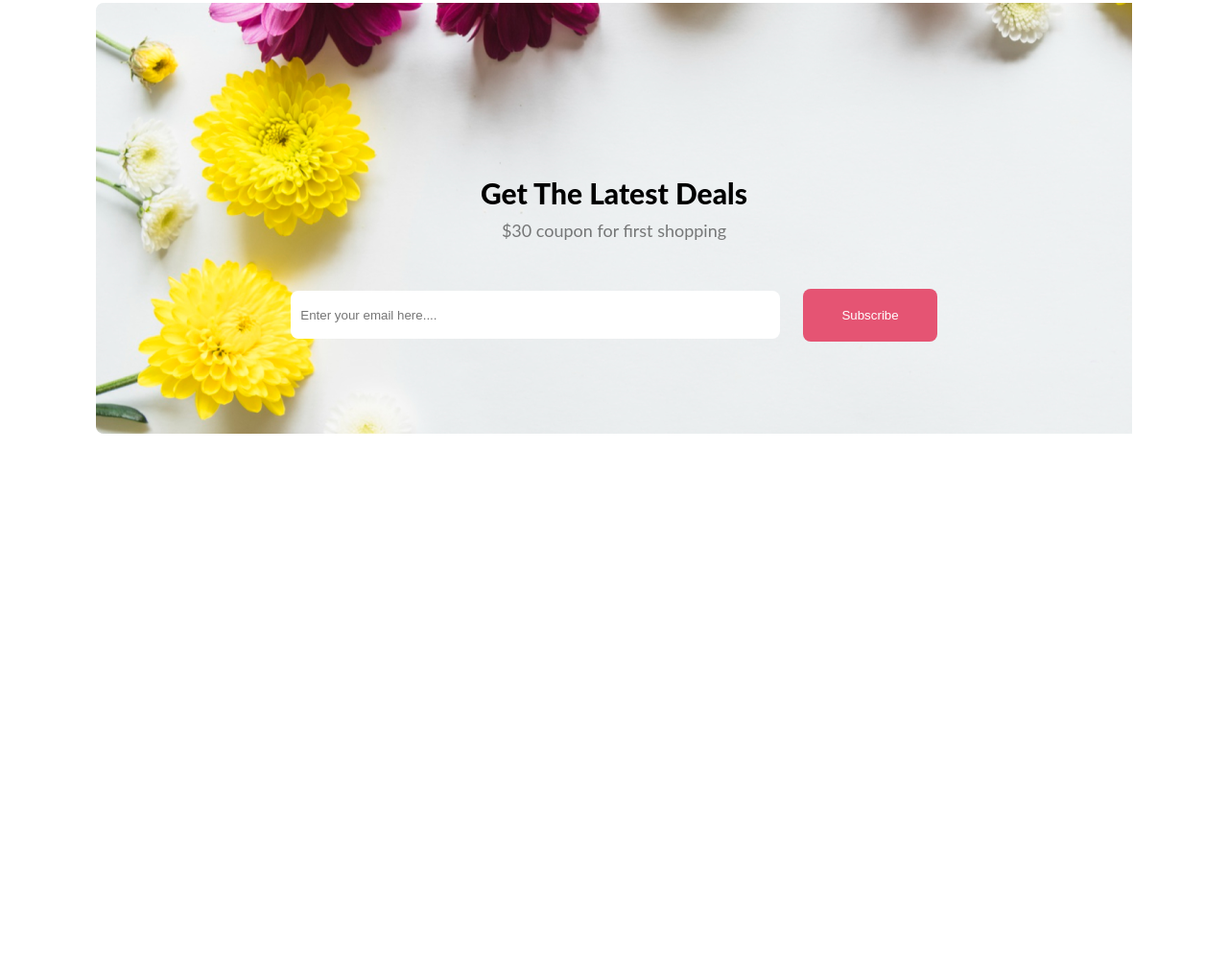
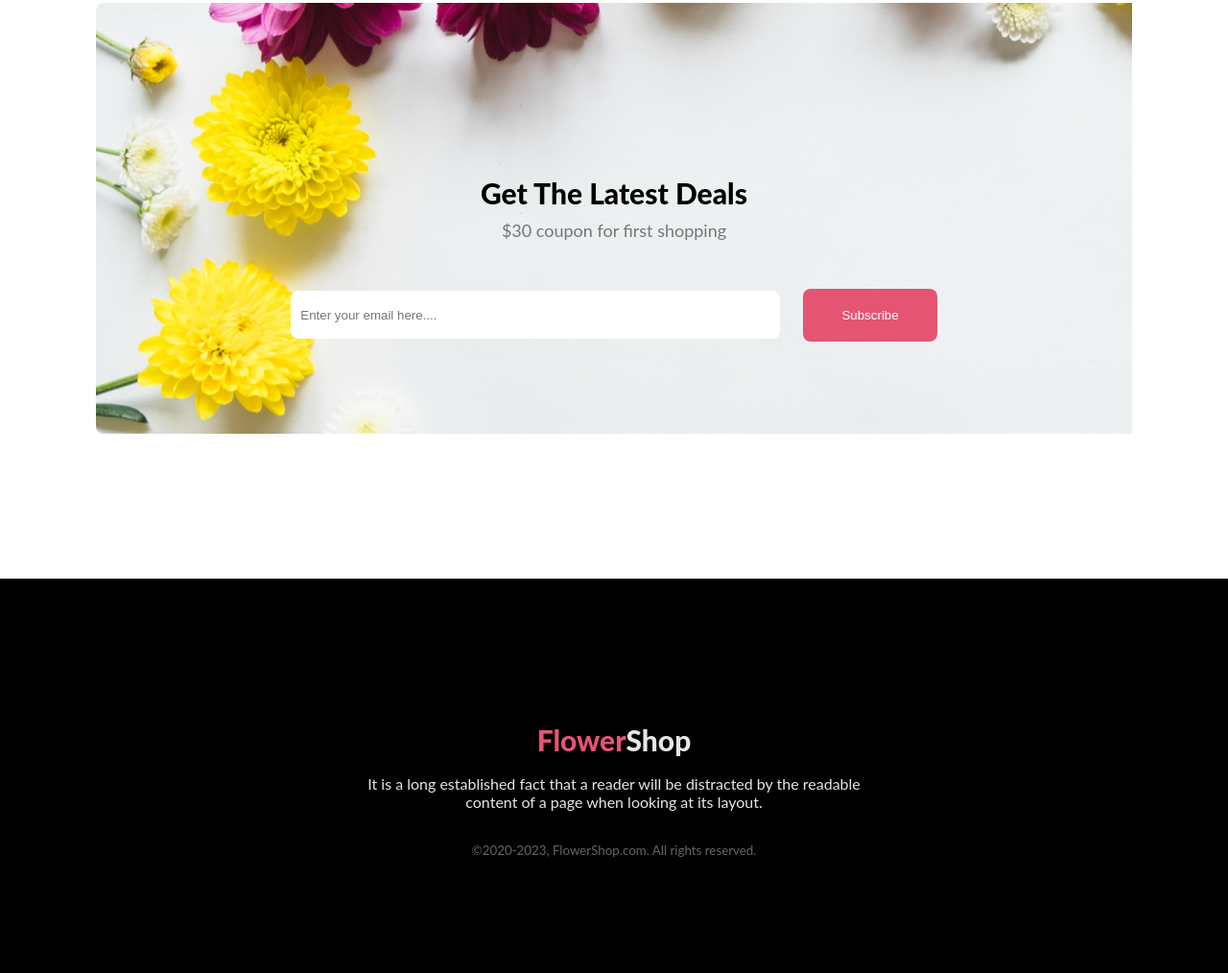
Before and after one commit to mukitur/flowershop_assigmnent1, a plain HTML site: page index.html in a window 1280 px wide. Shown: the part 1823-2837 px from the top of the page at 96% size. Before the commit the page ends 2326 px from the top, so only its background shows below. Drawn offline with Linux system fonts and the light colour scheme.

Commit message:
footer done

```diff
--- a/index.html
+++ b/index.html
@@ -83,6 +83,14 @@
           </div>
       </section>
     </main>
-    <footer></footer>
+    <footer>
+        <section>
+            <div class="footer">
+                <h1 class="logo"><span class="off">Flower</span>Shop</h1>
+                <p class="footer-p" >It is a long established fact that a reader will be distracted by the readable <br> content of a page when looking at its layout.</p>
+                <p style="color: rgba(255, 255, 255, 0.40);;" ><small>&copy;2020-2023, FlowerShop.com. All rights reserved. </small></p>
+            </div>
+        </section>
+    </footer>
   </body>
 </html>
--- a/styles/styles.css
+++ b/styles/styles.css
@@ -143,3 +143,19 @@ body {
   border: none;
 }
 /* footer start */
+.footer {
+  text-align: center;
+  margin-top: 100px;
+  background-color: black;
+  color: rgba(255, 255, 255, 0.9);
+  padding-top: 150px;
+  padding-bottom: 120px;
+}
+.logo {
+  font-size: 30px;
+  font-weight: 800;
+}
+.footer-p {
+  margin-top: 18px;
+  margin-bottom: 30px;
+}
```
